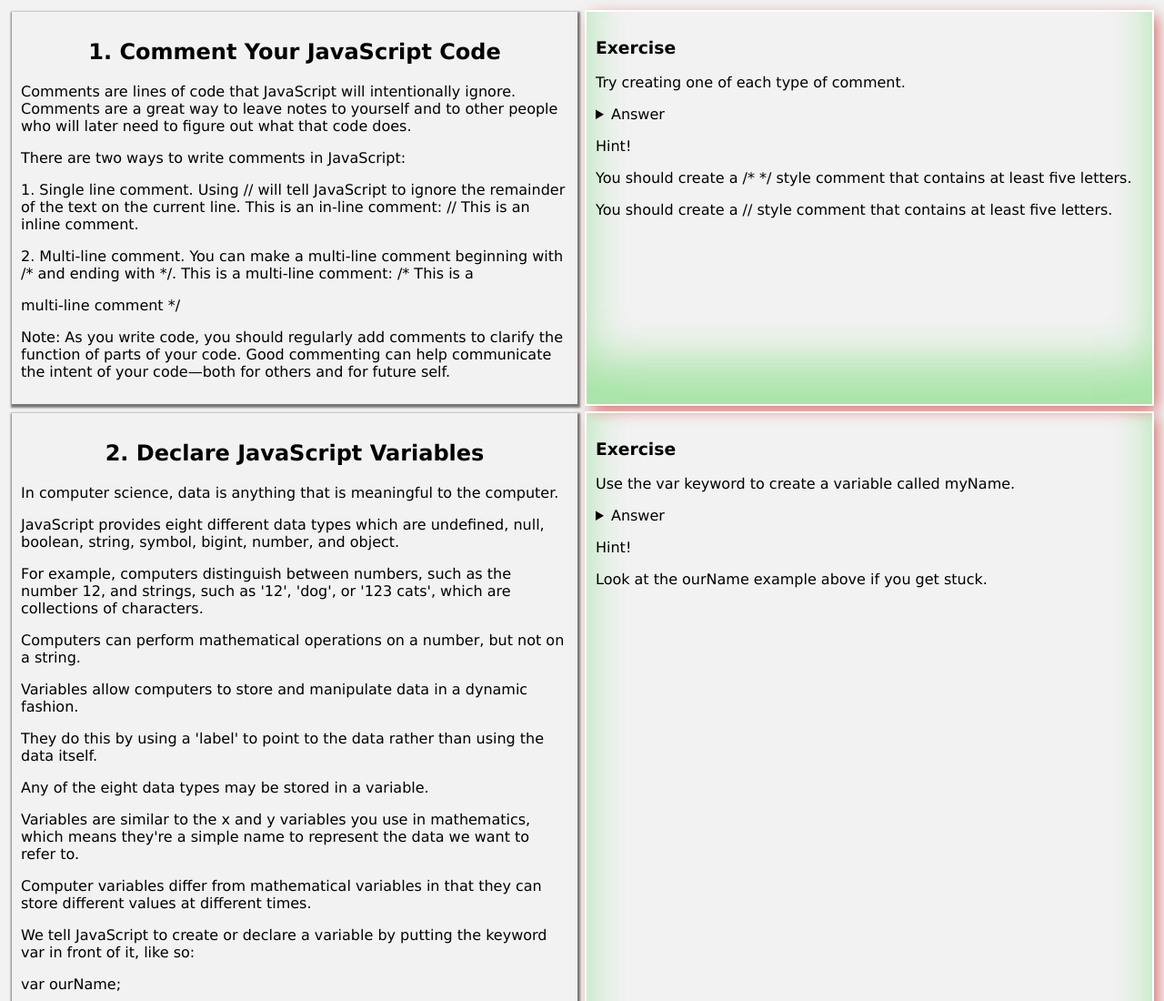
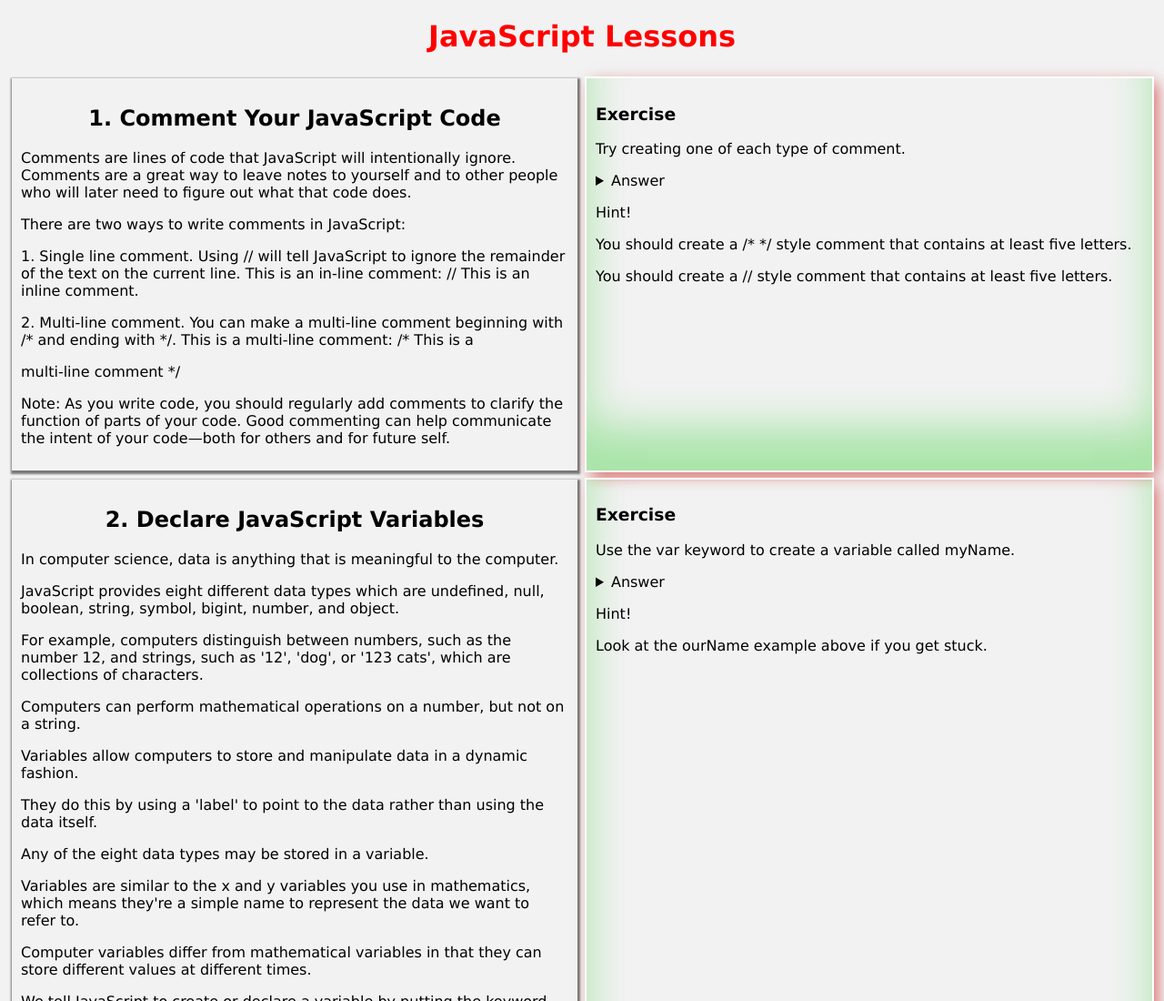
Before and after one commit to sabovoichita/free-code-camp, a website: page index.html in a window 1280 px wide. Shown: the top 1100 px of the page at 91% size. Drawn offline with Linux system fonts and the light colour scheme.

Commit message:
add title

```diff
--- a/index.js
+++ b/index.js
@@ -3,7 +3,7 @@ function $(selector) {
 }
 
 function renderDivs(lessonNumber) {
-  const container = document.getElementById("container");
+  const container = $("#container");
   for (let i = 1; i <= lessonNumber; i++) {
     const div = document.createElement("div");
     div.id = `l${i}`;
@@ -55,9 +55,20 @@ function loadLesson(lessonNumber) {
     });
 }
 
+function writeTitle() {
+  const renderTitle = $("#container");
+  const titleDiv = document.createElement("div");
+  titleDiv.id = "title";
+  titleDiv.innerHTML = `
+  <h1>JavaScript Lessons</h1>
+ `;
+  container.insertBefore(titleDiv, renderTitle.firstChild);
+}
+
 function initEvents() {
   const numberOfLessons = 115;
   renderDivs(numberOfLessons);
+  writeTitle();
 
   for (let i = 1; i <= numberOfLessons; i++) {
     loadLesson(i);
--- a/style.css
+++ b/style.css
@@ -10,6 +10,11 @@ body {
 }
 
 h2 {
+  text-align: center;
+}
+
+#title {
+  color: red;
   text-align: center;
 }
 
```
